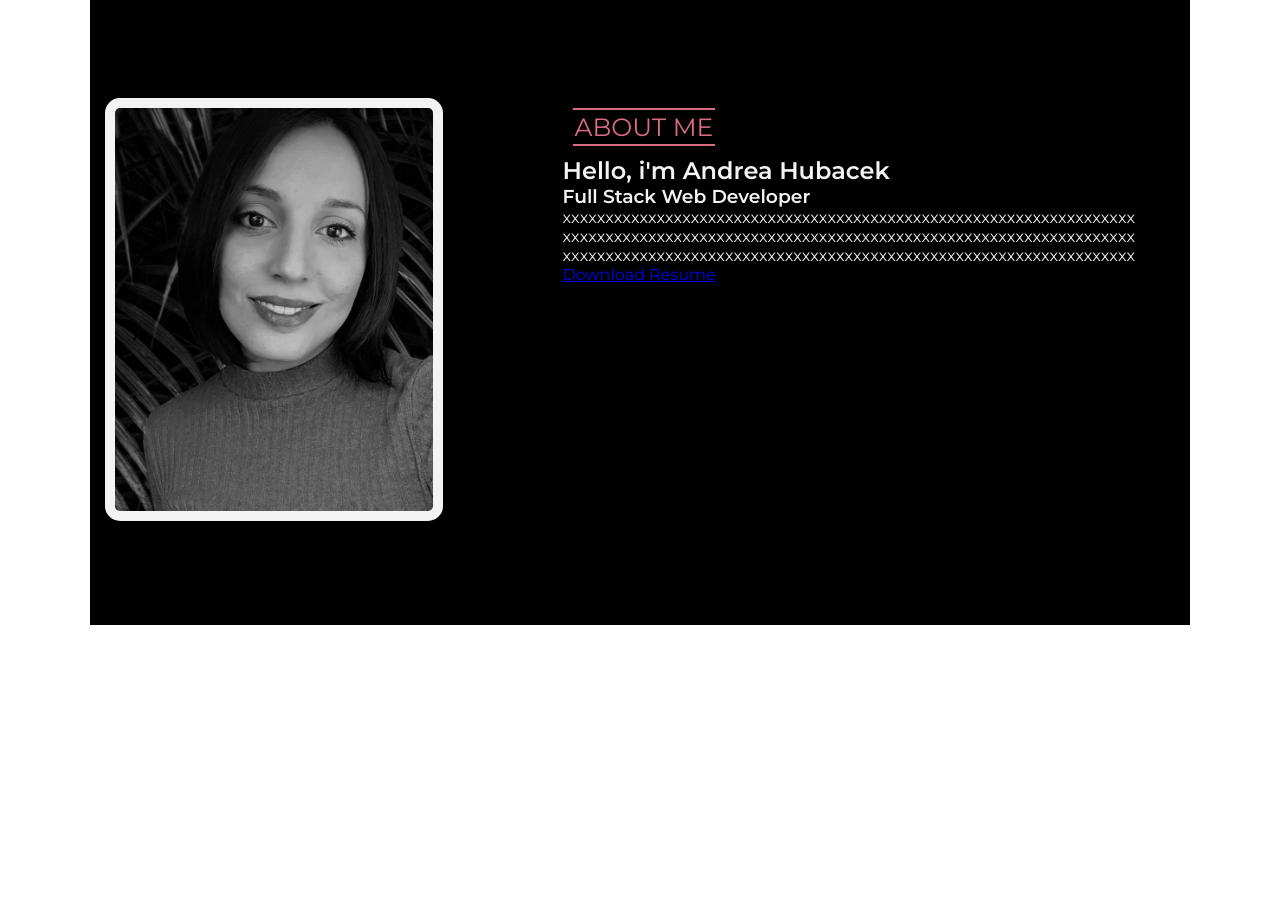
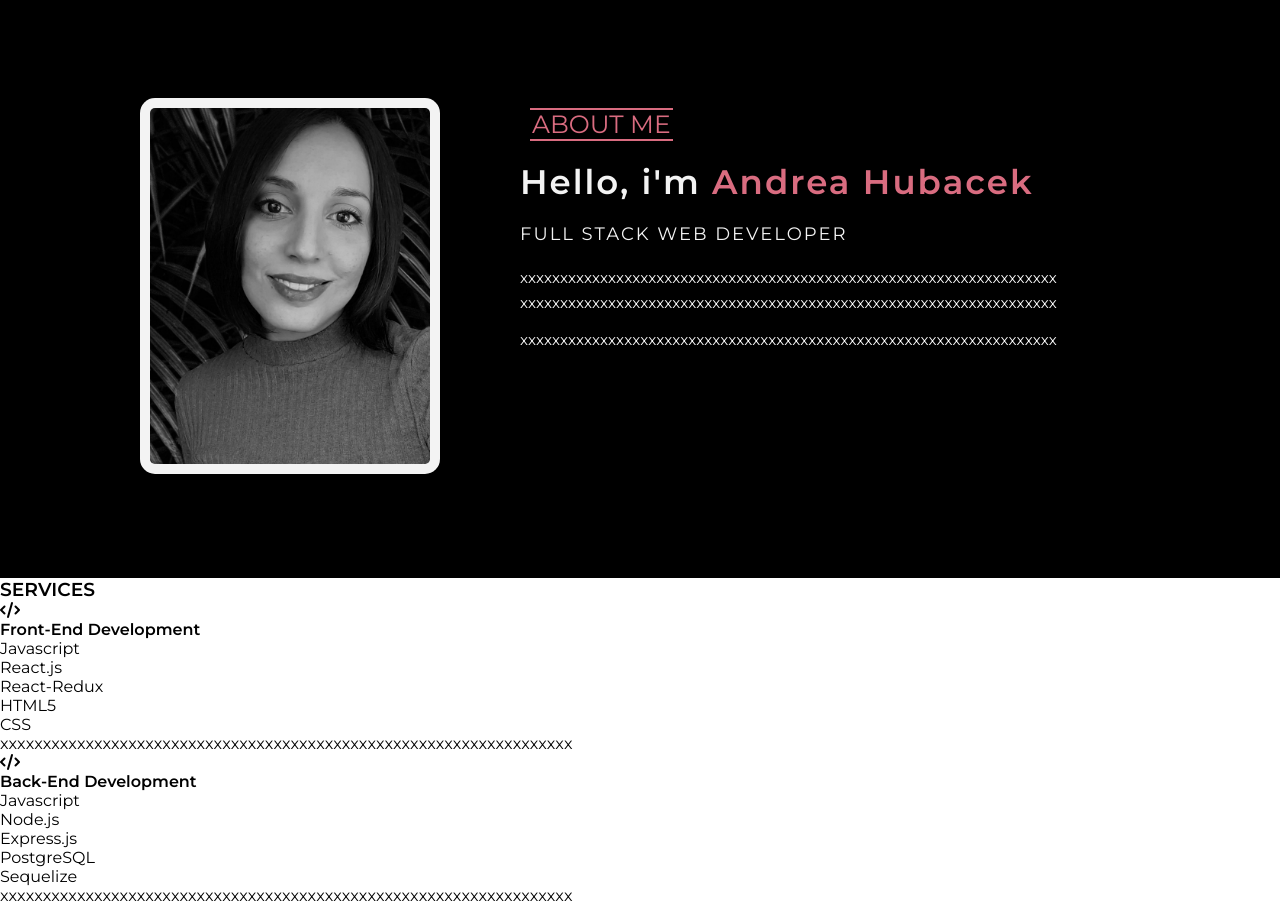
Before and after one commit to anhubacek/Portfolio, a plain HTML site: page index.html in a window 1280 px wide. Shown: the part 802-1707 px from the top of the page. Before the commit the page ends 1427 px from the top, so only its background shows below. Drawn offline with Linux system fonts and the light colour scheme.

Commit message:
inicio seccion servicios

```diff
--- a/index.html
+++ b/index.html
@@ -62,7 +62,36 @@
             <p>xxxxxxxxxxxxxxxxxxxxxxxxxxxxxxxxxxxxxxxxxxxxxxxxxxxxxxxxxxxxxxxxxxx
 
             </p>
-            <a href="#">Download Resume</a>
+            <!-- <a href="#">Download Resume</a> -->
+        </div>
+    </section>
+    <section id="servicios">
+        <h3 class="titulo-seccion">SERVICES</h3>
+        <div class="fila">
+            <div class="servicio">
+                <span><i class="fa-solid fa-code"></i></span>
+                <h4>Front-End Development</h4>
+                <ul class="servicios-tag">
+                    <li>Javascript</li>
+                    <li>React.js</li>
+                    <li>React-Redux</li>
+                    <li>HTML5</li>
+                    <li>CSS</li>
+                    <p>xxxxxxxxxxxxxxxxxxxxxxxxxxxxxxxxxxxxxxxxxxxxxxxxxxxxxxxxxxxxxxxxxxx</p>
+                </ul>
+            </div>
+            <div class="servicio">
+                <span><i class="fa-solid fa-code"></i></span>
+                <h4>Back-End Development</h4>
+                <ul class="servicios-tag">
+                    <li>Javascript</li>
+                    <li>Node.js</li>
+                    <li>Express.js</li>
+                    <li>PostgreSQL</li>
+                    <li>Sequelize</li>
+                    <p>xxxxxxxxxxxxxxxxxxxxxxxxxxxxxxxxxxxxxxxxxxxxxxxxxxxxxxxxxxxxxxxxxxx</p>
+                </ul>
+            </div>
         </div>
     </section>
 </body>
--- a/styles.css
+++ b/styles.css
@@ -84,7 +84,7 @@ html{
 
 }
 #inicio .contenido .presentacion .bienvenida{
-    font-size: 22px;
+    font-size: 26px;
     margin-bottom: 20px;
     text-transform: uppercase;
     letter-spacing: 5px;
@@ -134,16 +134,16 @@ html{
 
 
 #sobre-mi{
-    max-width: 1100px;
+    /* max-width: 1100px; */
     margin: auto;
-    padding: 100px 15px;
+    padding: 100px 100px;
     color: #f3f3f3;
     display: flex;
     background-color: black;
 }
 
 #sobre-mi .contenedor-foto{
-    max-width: 400px;
+    max-width: 300px;
     margin-right: 80px;
 }
 
@@ -152,7 +152,7 @@ html{
     padding: 10px;
     border-radius: 15px;
     background-color: #f3f3f3;
-
+   margin-left: 40px;
 }
 
 #sobre-mi .sobre-mi{
@@ -171,13 +171,34 @@ html{
 
 
 
+
 }
 
+#sobre-mi .sobre-mi h2{
+    font-size: 34px;
+    font-weight: 600;
+    margin: 20px 0px;
+    letter-spacing: 2px;
+}
 
+#sobre-mi .sobre-mi h2 span{
+    color: #D96C80;
+}
 
+#sobre-mi .sobre-mi h3{
+    font-size: 18px;
+    font-weight: 500;
+    letter-spacing: 2px;
+    text-transform: uppercase;
+    margin-bottom: 20px;
+}
 
-
-
+#sobre-mi .sobre-mi p{
+    font-size: 15px;
+    line-height: 25px;
+    margin-bottom: 12px;
+    color: white
+}
 
 
 
```
